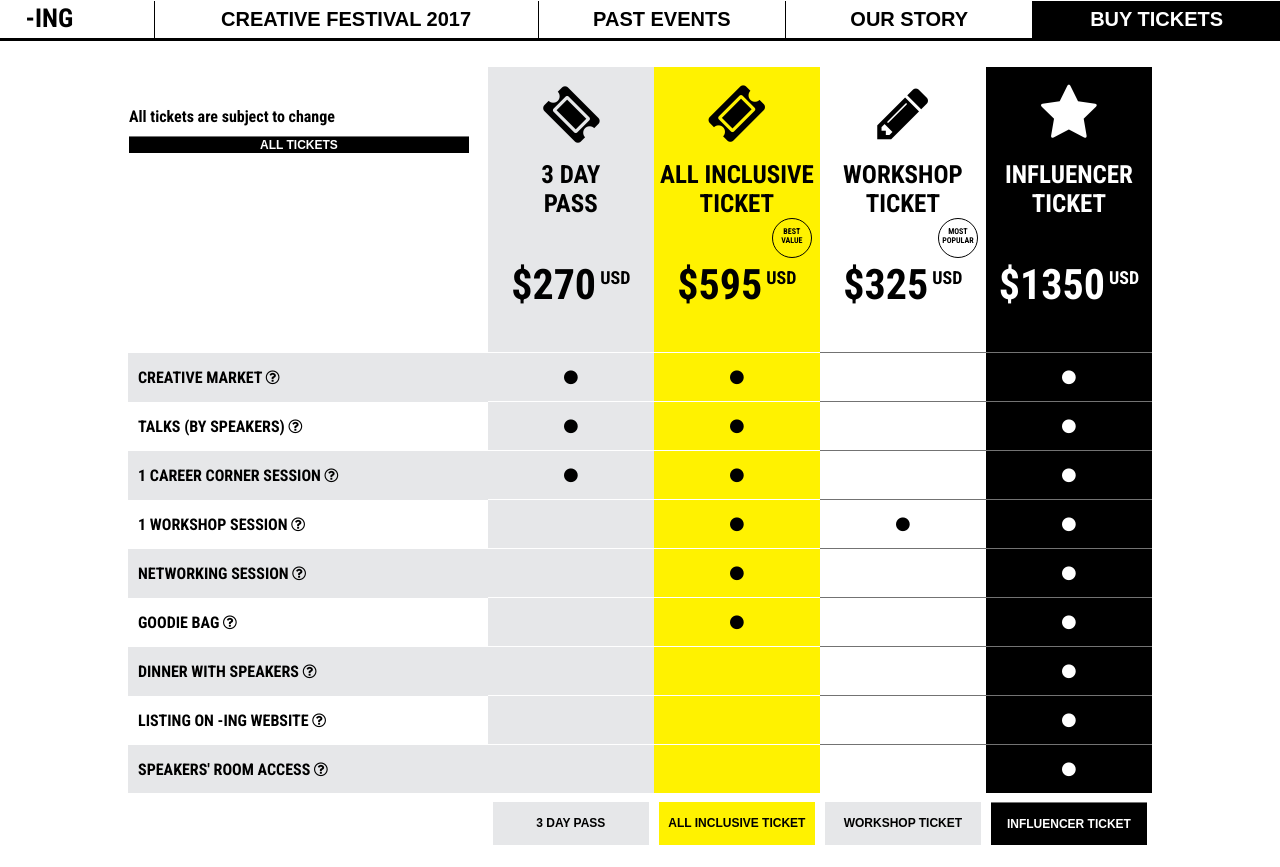
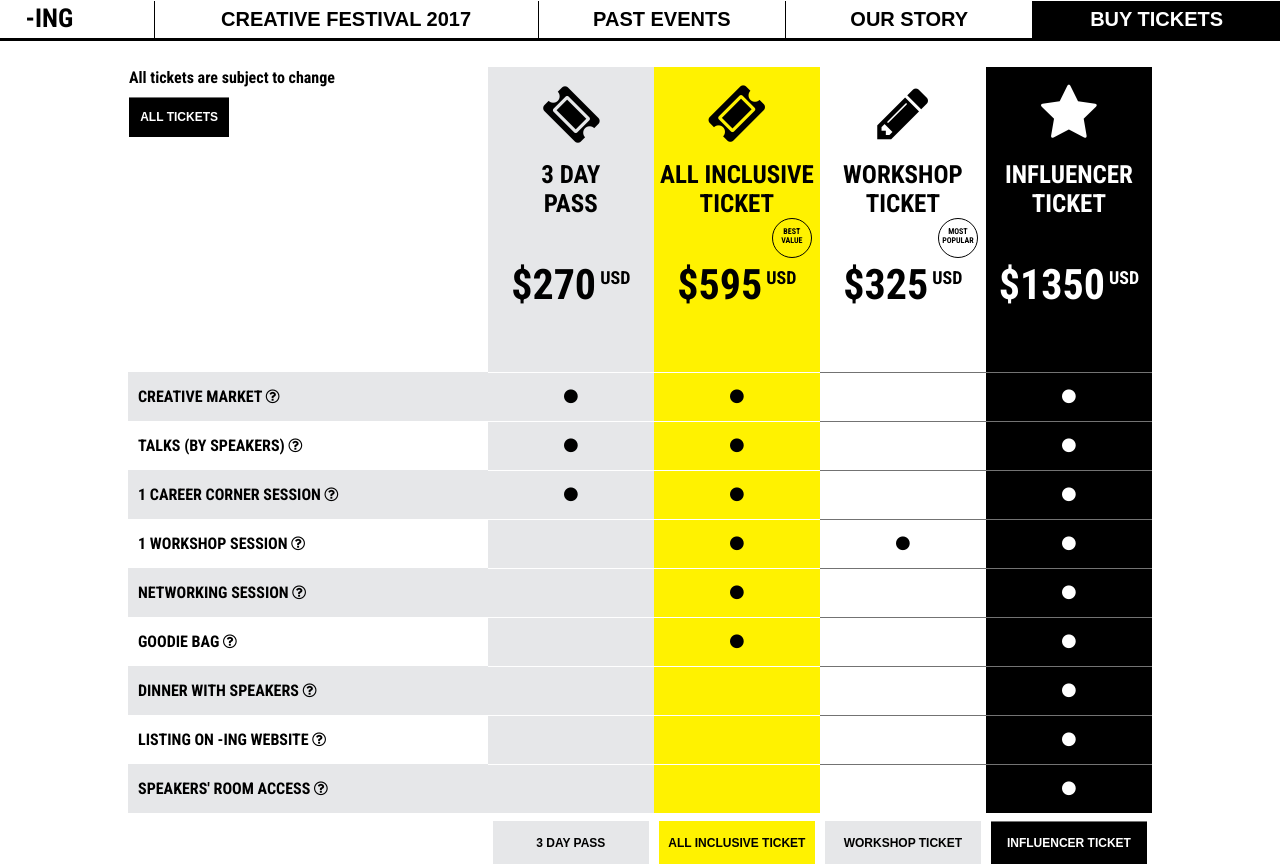
Before and after one commit to jluish/Test01, a plain HTML site: page index.html in a window 1280 px wide. Shown: the top 867 px of the page. Drawn offline with Linux system fonts and the light colour scheme.

Commit message:
fixed "all tickets" button size

```diff
--- a/css/style.css
+++ b/css/style.css
@@ -104,10 +104,11 @@ table td{
 }
 .fRow{
     text-align: left;
-    padding-bottom: 160px;
+    padding-bottom: 23%;
 }
 .allTickets{
-    width: 12%;
+    width:28% !important;
+    height:40px !important;
     float: left;
 }
 #desktopTable th{
```
